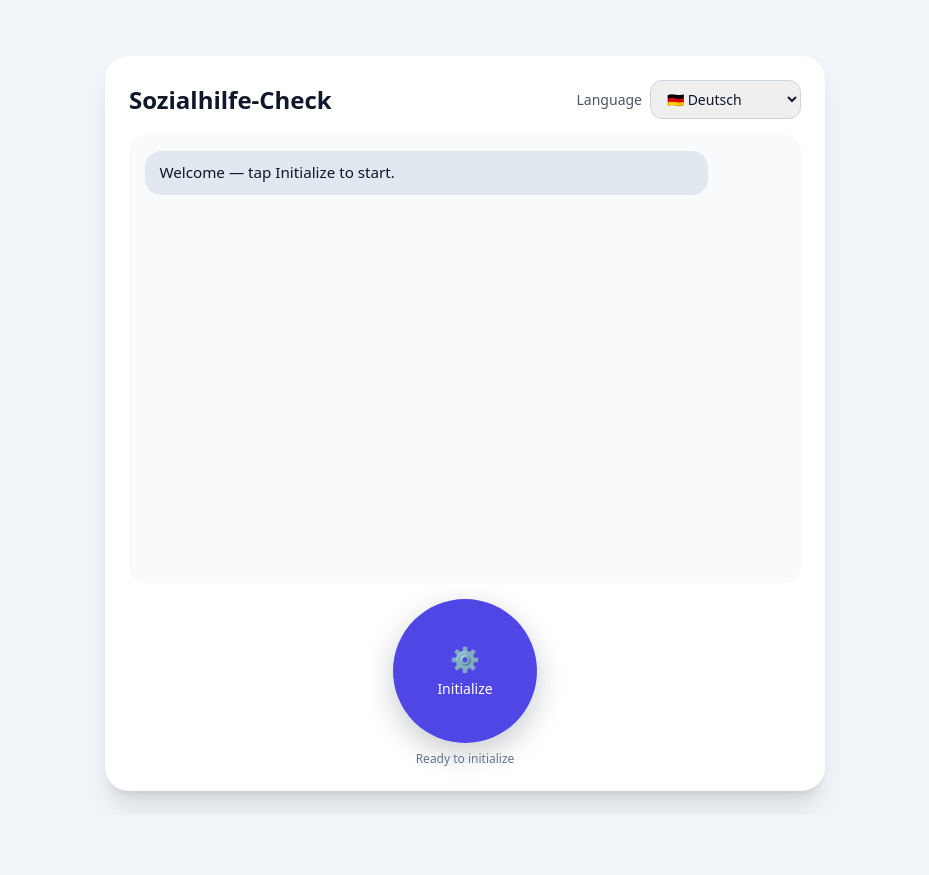
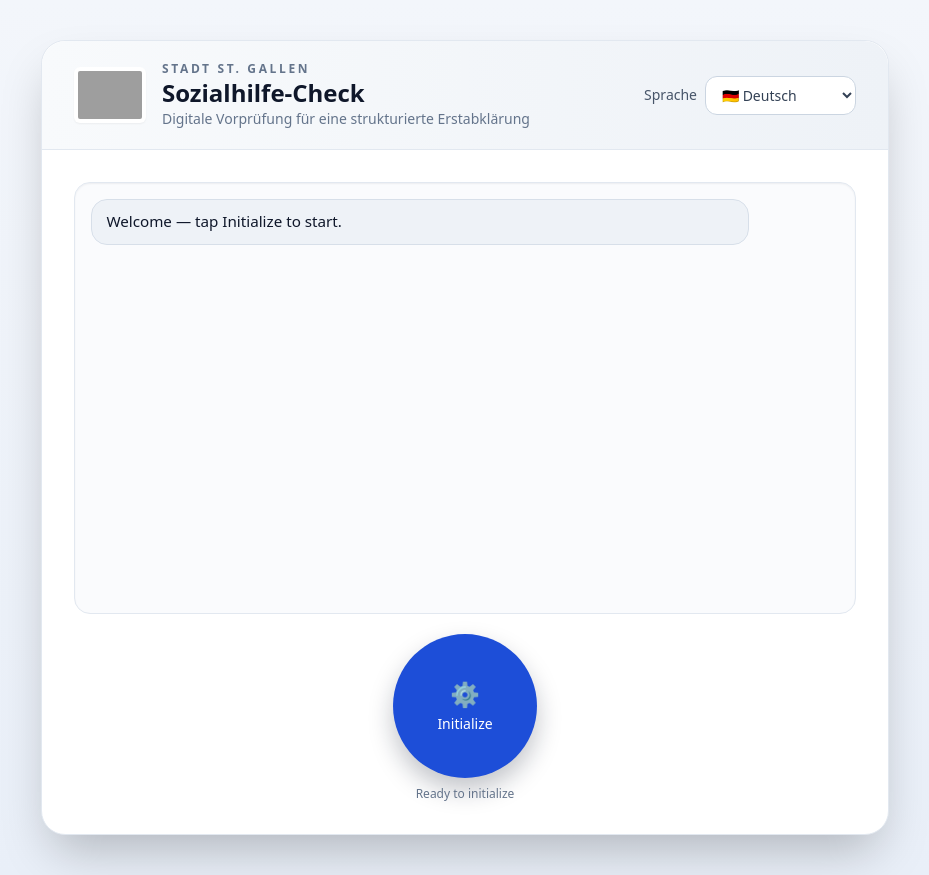
Before and after one commit to waveRob/SoziCheckSG, a FastAPI app: page / in a window 1280 px wide. Shown: the whole page, without its empty margins (175-1104 px from the left). Before the commit the page ends 806 px from the top, so only its background shows below. Run offline with FastAPI, Linux system fonts and the light colour scheme; some libraries are stand-ins or nearby versions; grey boxes are pictures that could not be loaded.

Commit message:
Add logo placeholder path without binary asset

```diff
--- a/app/static/css/app.css
+++ b/app/static/css/app.css
@@ -1,3 +1,19 @@
+body {
+  background: linear-gradient(180deg, #f3f6fb 0%, #e9eff8 100%);
+}
+
+.official-shell {
+  overflow: hidden;
+}
+
+.official-header {
+  background: linear-gradient(90deg, #f8fafc 0%, #eef2f7 100%);
+}
+
+.chat-panel {
+  box-shadow: inset 0 1px 2px rgba(15, 23, 42, 0.06);
+}
+
 .main-button {
   width: 9rem;
   height: 9rem;
@@ -8,12 +24,13 @@
   justify-content: center;
   gap: 0.25rem;
   color: white;
-  box-shadow: 0 10px 30px rgba(15, 23, 42, 0.22);
-  transition: transform 150ms ease, background-color 150ms ease, opacity 150ms ease;
+  box-shadow: 0 12px 24px rgba(15, 23, 42, 0.25);
+  transition: transform 150ms ease, background-color 150ms ease, opacity 150ms ease, box-shadow 150ms ease;
 }
 
 .main-button:hover {
   transform: translateY(-2px);
+  box-shadow: 0 16px 28px rgba(15, 23, 42, 0.28);
 }
 
 .main-button:disabled,
@@ -21,18 +38,19 @@
   cursor: wait;
   opacity: 0.8;
   transform: none;
+  box-shadow: 0 10px 18px rgba(15, 23, 42, 0.18);
 }
 
 .main-button.state-init {
-  background: #4f46e5;
+  background: #1d4ed8;
 }
 
 .main-button.state-idle {
-  background: #0891b2;
+  background: #0e7490;
 }
 
 .main-button.state-recording {
-  background: #dc2626;
+  background: #b91c1c;
 }
 
 .main-button.state-review {
@@ -46,14 +64,17 @@
   margin-bottom: 0.6rem;
   font-size: 0.95rem;
   line-height: 1.4;
+  border: 1px solid transparent;
 }
 
 .chat-user {
   margin-left: auto;
-  background: #dbeafe;
+  background: #e0ecff;
+  border-color: #bfdbfe;
 }
 
 .chat-assistant {
   margin-right: auto;
-  background: #e2e8f0;
+  background: #eef2f7;
+  border-color: #d7dfe9;
 }
--- a/app/templates/index.html
+++ b/app/templates/index.html
@@ -1,12 +1,24 @@
 {% extends "base.html" %}
 {% block content %}
-<main class="mx-auto flex min-h-screen w-full max-w-3xl flex-col p-4 sm:p-6">
-  <section class="mt-4 flex w-full flex-1 flex-col rounded-3xl bg-white p-4 shadow-xl sm:mt-8 sm:p-6">
-    <header class="mb-4 flex items-center justify-between gap-3">
-      <h1 class="text-xl font-semibold sm:text-2xl">Sozialhilfe-Check</h1>
-      <label class="flex items-center gap-2 text-sm">
-        <span class="text-slate-600">Language</span>
-        <select id="language" class="rounded-xl border border-slate-300 px-3 py-2 focus:outline-none focus:ring-2 focus:ring-indigo-400">
+<main class="mx-auto flex min-h-screen w-full max-w-4xl flex-col px-4 py-6 sm:px-6 sm:py-10">
+  <section class="official-shell w-full rounded-3xl border border-slate-200 bg-white shadow-2xl">
+    <header class="official-header flex flex-col gap-4 rounded-t-3xl border-b border-slate-200 px-5 py-5 sm:flex-row sm:items-center sm:justify-between sm:px-8">
+      <div class="flex items-center gap-4">
+        <img
+          src="{{ url_for('static', path='images/logo_stgallen.png') }}"
+          alt="Platzhalter für das Logo der Stadt St. Gallen"
+          class="h-12 w-auto rounded-md bg-white p-1 shadow-sm sm:h-14"
+        />
+        <div>
+          <p class="text-xs font-semibold uppercase tracking-[0.22em] text-slate-500">Stadt St. Gallen</p>
+          <h1 class="text-xl font-semibold text-slate-900 sm:text-2xl">Sozialhilfe-Check</h1>
+          <p class="text-xs text-slate-500 sm:text-sm">Digitale Vorprüfung für eine strukturierte Erstabklärung</p>
+        </div>
+      </div>
+
+      <label class="flex items-center gap-2 text-sm text-slate-600">
+        <span>Sprache</span>
+        <select id="language" class="rounded-xl border border-slate-300 bg-white px-3 py-2 text-slate-700 focus:outline-none focus:ring-2 focus:ring-sky-600">
           {% for option in language_options %}
           <option value="{{ option.value }}" {% if default_language == option.value %}selected{% endif %}>{{ option.label }}</option>
           {% endfor %}
@@ -14,15 +26,16 @@
       </label>
     </header>
 
-    <div id="chat" class="mb-4 h-[52vh] overflow-y-auto rounded-2xl bg-slate-50 p-4 sm:h-[56vh]"></div>
+    <div class="p-4 sm:p-8">
+      <div id="chat" class="chat-panel mb-5 h-[50vh] overflow-y-auto rounded-2xl border border-slate-200 bg-slate-50/70 p-4 sm:h-[54vh]"></div>
 
-    <div id="inputWrap" class="mb-4 hidden">
-      <label for="textInput" class="mb-1 block text-sm text-slate-600">Review and edit your transcription</label>
+      <div id="inputWrap" class="mb-5 hidden">
+        <label for="textInput" class="mb-1 block text-sm text-slate-600">Transkription prüfen und bei Bedarf korrigieren</label>
         <textarea
           id="textInput"
           rows="3"
-        placeholder="Edit text before sending..."
-        class="w-full rounded-xl border border-slate-300 px-3 py-2 text-sm focus:outline-none focus:ring-2 focus:ring-indigo-400"
+          placeholder="Text vor dem Senden bearbeiten ..."
+          class="w-full rounded-xl border border-slate-300 bg-white px-3 py-2 text-sm focus:outline-none focus:ring-2 focus:ring-sky-600"
         ></textarea>
       </div>
 
@@ -31,7 +44,8 @@
           <span id="mainActionIcon" class="text-2xl">⚙</span>
           <span id="mainActionLabel" class="text-sm font-medium">Initialize</span>
         </button>
-      <p id="statusText" class="text-xs text-slate-500">Ready to initialize</p>
+        <p id="statusText" class="text-xs text-slate-500">Bereit zur Initialisierung</p>
+      </div>
     </div>
   </section>
 </main>
```
Also changed, not shown: app/static/images/README.md (added), 1 other file. Lines whose indentation alone changed are shown as unchanged.
